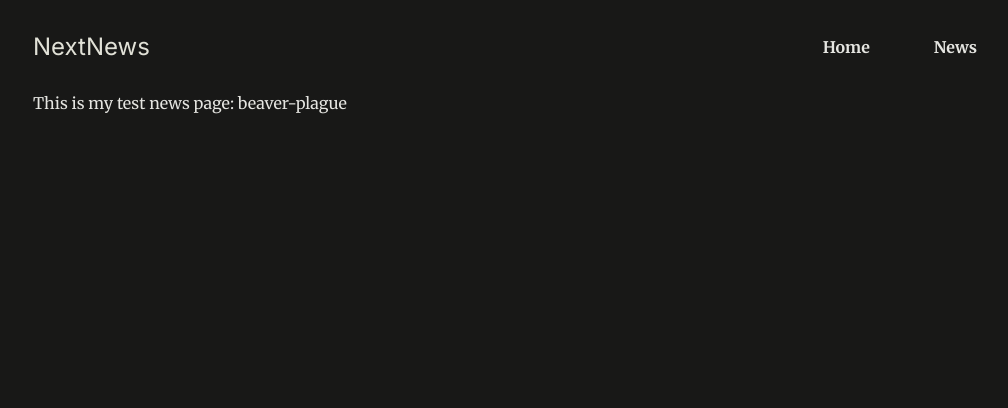
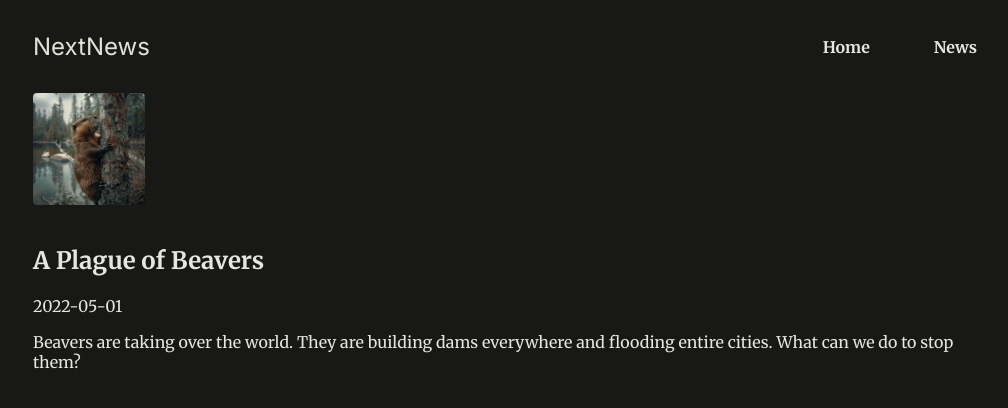
Before and after one commit to iAmNsengi/react-poster, a Next.js app: page /news/beaver-plague in a window 1280 px wide. Shown: the top 408 px of the page, without its empty margins (127-1135 px from the left). Built offline with nearby package versions, Linux system fonts and the light colour scheme.

Commit message:
ft: render single news page

```diff
--- a/app/news/[id]/page.jsx
+++ /dev/null
@@ -1,11 +0,0 @@
-import React from "react";
-
-
-
-const SingleNews = ({ params }) => {
-  const { id } = params;
-
-  return <div>This is my test news page: {id}</div>;
-};
-
-export default SingleNews;
--- /dev/null
+++ b/app/news/[slug]/page.jsx
@@ -0,0 +1,23 @@
+import React from "react";
+import { DUMMY_NEWS } from "@/dummy-news";
+import { notFound } from "next/navigation";
+
+const SingleNews = ({ params }) => {
+  const { slug } = params;
+  const newsItem = DUMMY_NEWS.find((newsItem) => newsItem.slug === slug);
+
+  if (!newsItem) notFound();
+
+  return (
+    <article className="news-article">
+      <header>
+        <img src={`/images/news/${newsItem.image}`} alt={`${newsItem.title}`} />
+        <h1>{newsItem.title}</h1>
+        <time datetime={newsItem.date}>{newsItem.date} </time>
+      </header>
+      <p>{newsItem.content}</p>
+    </article>
+  );
+};
+
+export default SingleNews;
```
